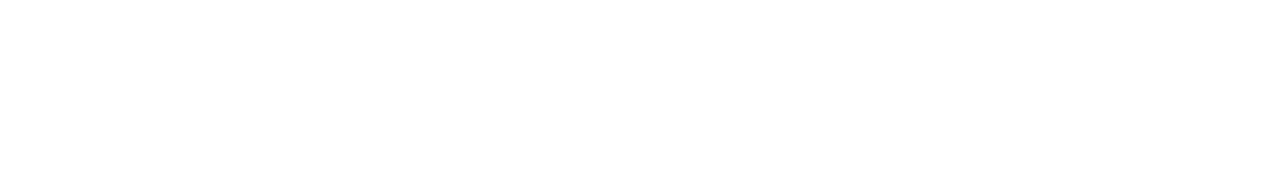
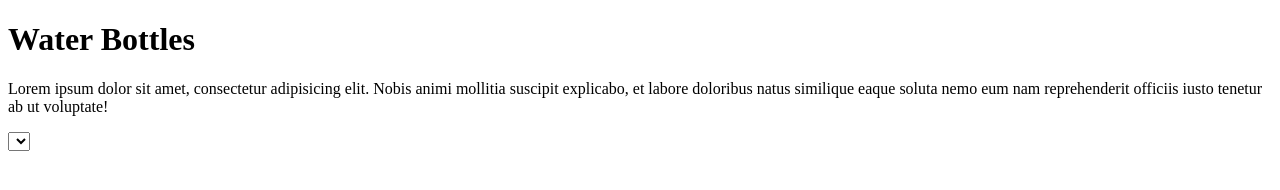
Before and after one commit to ZHamburglar/water-bottle, a plain HTML site: page index.html in a window 1280 px wide. Drawn offline with nearby package versions, Linux system fonts and the light colour scheme.

Commit message:
basic index layout

```diff
--- a/index.html
+++ b/index.html
@@ -6,8 +6,22 @@
     <script src="http://code.jquery.com/jquery-3.1.1.min.js" integrity="sha256-hVVnYaiADRTO2PzUGmuLJr8BLUSjGIZsDYGmIJLv2b8=" crossorigin="anonymous"></script>
   </head>
   <body>
+    <h1>Water Bottles</h1>
+    <div id="description">
+      <p>Lorem ipsum dolor sit amet, consectetur adipisicing elit. Nobis animi mollitia suscipit explicabo, et labore doloribus natus similique eaque soluta nemo eum nam reprehenderit officiis iusto tenetur ab ut voluptate!</p>
+    </div>
 
 
+    <div id="phMeter">
+    </div>
+
+
+    <div id="brands">
+      <select class="dropDown" name="">
+
+      </select>
+      <ul></ul>
+    </div>
 
 
     <script src="js/script.js" charset="utf-8"></script>
```
